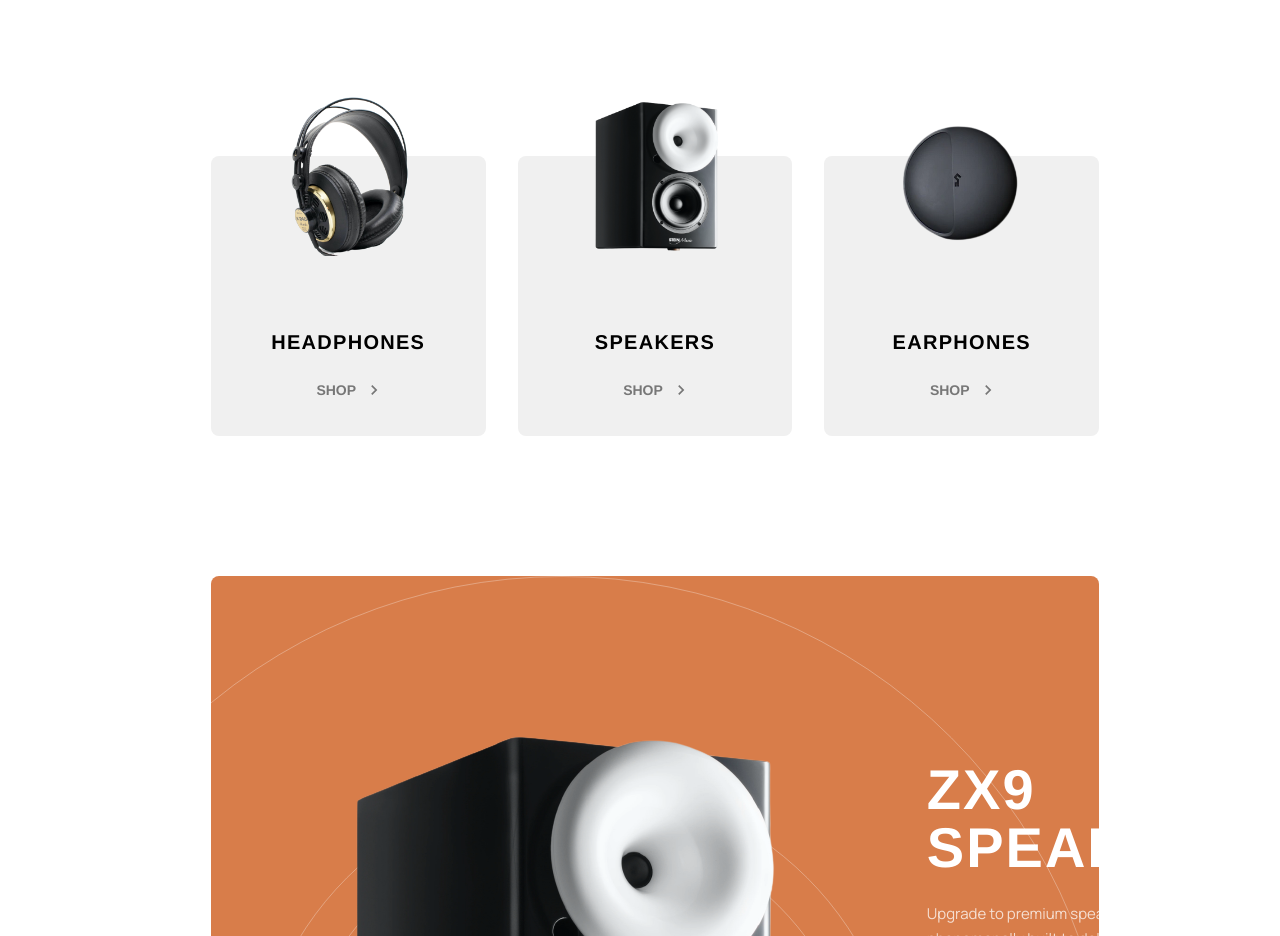
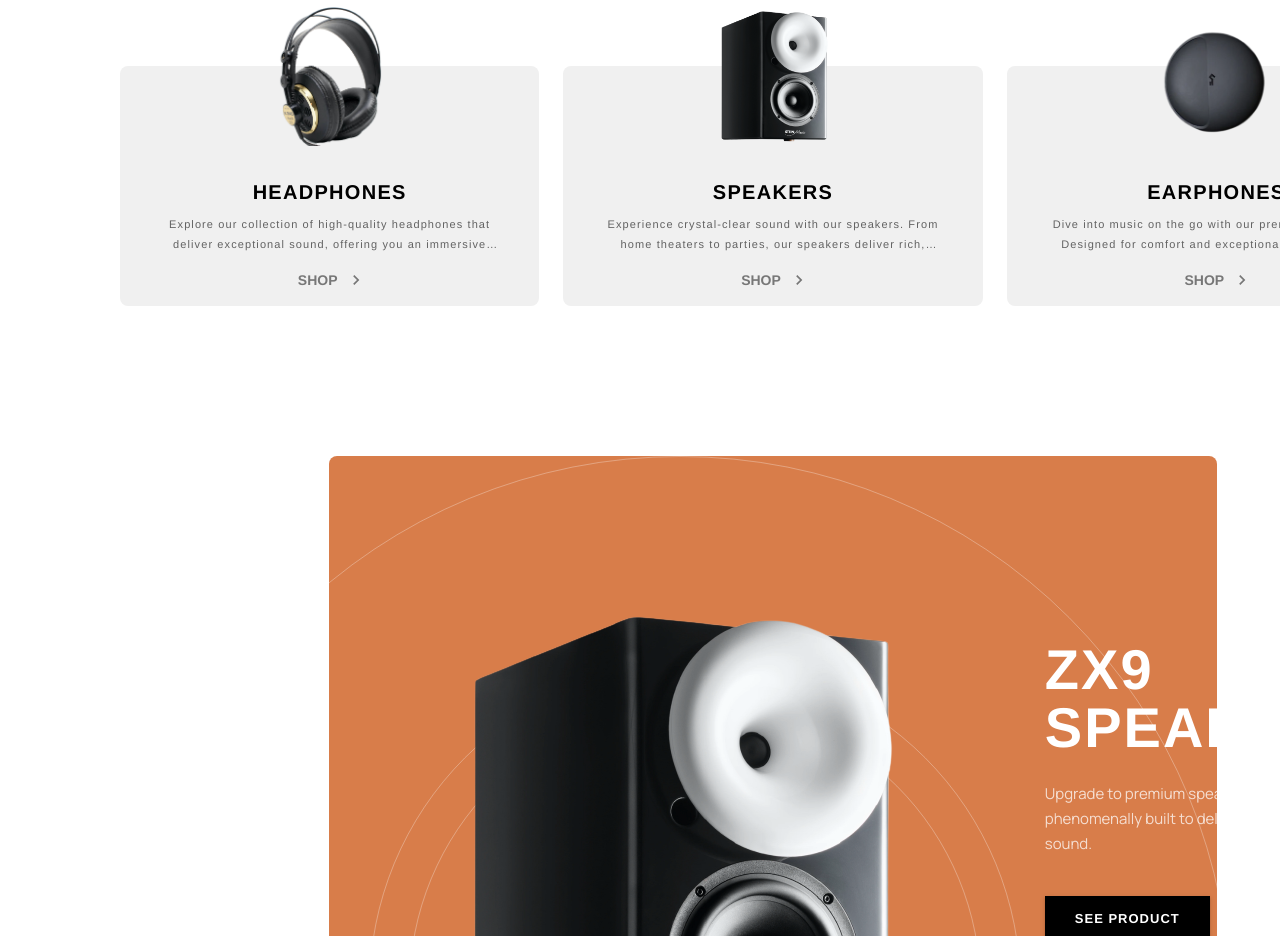
Before and after one commit to Mesec/ecommerce-website, a React (Create React App) app: page / in a window 1280 px wide. Shown: the part 760-1696 px from the top of the page. Built offline with nearby package versions, Linux system fonts and the light colour scheme.

Commit message:
Responsive design for Protuct navigation

```diff
--- a/src/components/ProductNavigation/NavItem/NavItem.css
+++ b/src/components/ProductNavigation/NavItem/NavItem.css
@@ -1,5 +1,4 @@
 .Product-Item {
-  width: 100%;
   background-color: #f0f0f0;
   border-radius: 8px;
   height: 280px;
@@ -9,6 +8,8 @@
   position: relative;
   text-align: center;
   box-sizing: border-box;
+  padding: 0 10px;
+  margin-bottom: 100px;
 }
 
 .Product-Item  h6 {
@@ -73,4 +74,58 @@
   line-height: 20px;
   opacity: 0.6;
   letter-spacing: 1.1px;
+  max-height: 40px;
+  text-overflow: ellipsis;
+  overflow: hidden;
+  display: -webkit-box;
+  -webkit-line-clamp: 2;
+  -webkit-box-orient: vertical;
 }
+
+@media screen and (min-width: 600px) {
+  .Product-Item {
+    margin: 0 auto;
+    margin-bottom: 100px;
+  }
+}
+
+@media screen and (min-width: 900px) {
+  .Product-Item {
+    margin: 0 auto;
+    margin-bottom: 100px;
+  }
+  .Product-Item-Info > p {
+    font-size: 13px;
+    padding: 0 30px;
+  }
+}
+
+@media screen and (min-width: 1200px) {
+  .Product-Item {
+     margin-bottom: 0;
+     height: 240px;
+  }
+  .Product-Item-Info {
+    padding-bottom: 10px;
+  }
+  .Product-Item > img {
+    height: 140px;
+    position: absolute;
+    top: -60px;
+  }
+  .Product-Item-Info > p {
+    font-size: 11px;
+  }
+}
+
+@media screen and (min-width: 1536px) {
+  .Product-Item {
+    height: 260px;
+  }
+  .Product-Item-Info > p {
+    max-height: 60px;
+  }
+  .Product-Item > img {
+    height: 160px;
+  }
+}
--- a/src/components/ProductNavigation/ProductNavigation.js
+++ b/src/components/ProductNavigation/ProductNavigation.js
@@ -7,29 +7,29 @@ import Earphones from '../../assets/images/earphones.png'
 
 export default function ProductNavigation() {
   return (
-    <Grid container spacing={ 4 } marginBottom='100px' justifyContent='center'>
-      <Grid lg={ 4 } md={ 4 } sm={ 12 } xs={ 12 } item>
+    <Grid container spacing={ 3 } marginBottom='100px' wrap="wrap">
+        <Grid xl={4} lg={4} md={12} sm={12} xs={12} item>
           <ProductItem
             path='/headphones'
             title='HEADPHONES'
             icon={ Headphones }
-          // info='Explore our collection of high-quality headphones that deliver exceptional sound, offering you an immersive listening experience like never before.'
+            info='Explore our collection of high-quality headphones that deliver exceptional sound, offering you an immersive listening experience like never before.'
             />
         </Grid>
-      <Grid lg={ 4 } md={ 4 } sm={ 12 } xs={ 12 } item>
+        <Grid xl={4} lg={4} md={12} sm={12} xs={12} item>
           <ProductItem
             path='/speakers'
             title='SPEAKERS'
             icon={ Speakers }
-          // info="Experience crystal-clear sound with our speakers. From home theaters to parties, our speakers deliver rich, immersive audio."
+            info="Experience crystal-clear sound with our speakers. From home theaters to parties, our speakers deliver rich, immersive audio."
             />
         </Grid>
-      <Grid lg={ 4 } md={ 4 } sm={ 12 } xs={ 12 } item>
+        <Grid xl={4} lg={4} md={12} sm={12} xs={12} item>
           <ProductItem
             path='/earphones'
             title='EARPHONES'
             icon={ Earphones }
-          // info="Dive into music on the go with our premium earphones. Designed for comfort and exceptional sound, they're perfect for music lovers and daily use."
+            info="Dive into music on the go with our premium earphones. Designed for comfort and exceptional sound, they're perfect for music lovers and daily use."
             />
         </Grid>
     </Grid>
--- a/src/components/Promoted/Promoted.css
+++ b/src/components/Promoted/Promoted.css
@@ -89,9 +89,15 @@
   color: white;
 }
 
+@media screen and (min-width: 900px) {
+  .Promoted-Info-Text {
+    margin: 0 auto;
+  }
+}
+
 @media screen and (min-width: 1200px) {
     .Promoted {
-      padding: 0 180px;
+      padding: 0 100px;
       justify-content: space-around;
     }
     .Promoted-Info {
@@ -100,6 +106,7 @@
     .Promoted-Info-Text {
       justify-self: left;
       text-align: left;
+      margin: unset;
     }
    .Home-Header-Image-Container {
      position: relative;
@@ -112,8 +119,8 @@
   }
 }
 
-@media screen and (min-width: 1623px) {
+@media screen and (min-width: 1536px) {
   .Promoted {
-    padding: 0 300px;
+    padding: 0 200px;
   }
 }
--- a/src/components/navbar/Navbar.css
+++ b/src/components/navbar/Navbar.css
@@ -65,12 +65,12 @@
 
 @media screen and (min-width: 1200px) {
   .NavBar-Wrapper {
-    padding: 0 180px;
+    padding: 0 100px;
   }
 }
 
-@media screen and (min-width: 1623px) {
+@media screen and (min-width: 1536px) {
   .NavBar-Wrapper {
-    padding: 0 300px;
+    padding: 0 200px;
   }
 }
--- a/src/pages/Home/Home.css
+++ b/src/pages/Home/Home.css
@@ -1,6 +1,6 @@
 .Home-Main-Content {
-  margin-top: 240px;
-  padding: 0 122px 100px 122px;
+  margin-top: 200px;
+  padding: 0 30px;
   box-sizing: border-box;
   gap: 40px;
   justify-content: center;
@@ -216,3 +216,22 @@
   background-color: black;
   color: white;
 }
+
+@media screen and (min-width: 900px) {
+  .Home-Main-Content {
+    padding: 0 100px;
+    margin-top: 150px;
+  }
+}
+
+@media screen and (min-width: 1200px) {
+  .Home-Main-Content {
+    padding: 0 120px;
+  }
+}
+
+@media screen and (min-width: 1536px) {
+   .Home-Main-Content {
+    padding: 0 200px 100px 200px;
+  }
+}
--- a/src/pages/Home/Home.js
+++ b/src/pages/Home/Home.js
@@ -7,11 +7,10 @@ import { Link } from 'react-router-dom'
 
 export default function Home() {
   return (
+    <Box className='Home-Main-Content'>
+      <ProductNavigation />
       <Grid container className='Home-Main-Content'>
-        <Grid lg={ 10 } item>
-          <ProductNavigation />
-        </Grid>
-        <Grid lg={ 10 }item className='Home-First'>
+        <Grid lg={ 10 } item className='Home-First'>
           <Box className='Circle Home-First-Circle1'></Box>
           <Box className='Circle Home-First-Circle2'></Box>
           <Box className='Circle Home-First-Circle3'></Box>
@@ -23,7 +22,7 @@ export default function Home() {
             <Typography variant='body1'>
               Upgrade to premium speakers that are phenomenally built to deliver truly remarkable sound.
             </Typography>
-            <Link to={`/product/s-01`}>
+            <Link to={ `/product/s-01` }>
               <Button variant="contained">See Product</Button>
             </Link>
           </Box>
@@ -50,5 +49,6 @@ export default function Home() {
           </Box>
         </Grid>
       </Grid>
+      </Box>
   )
 }
```
Lines whose indentation alone changed are shown as unchanged.
